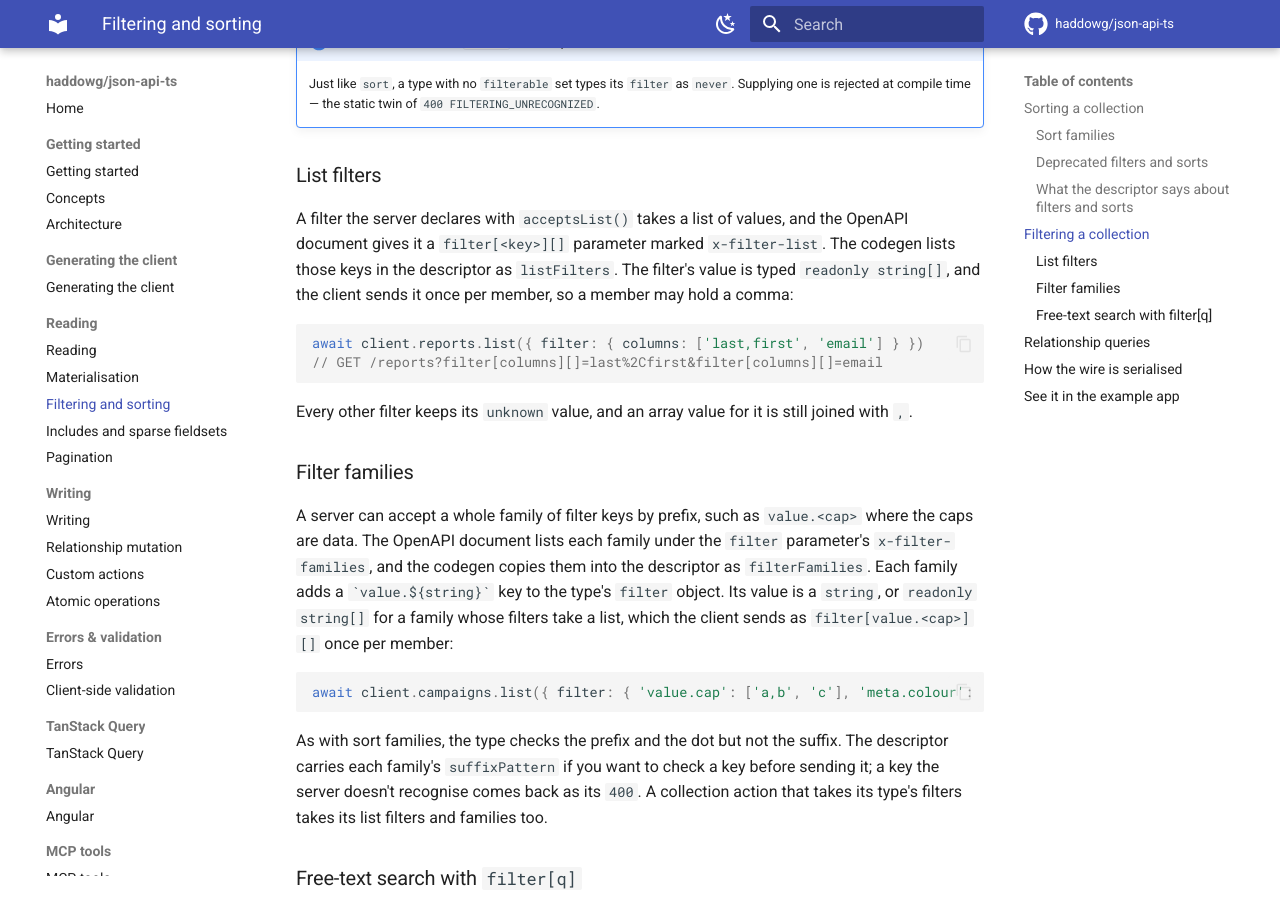
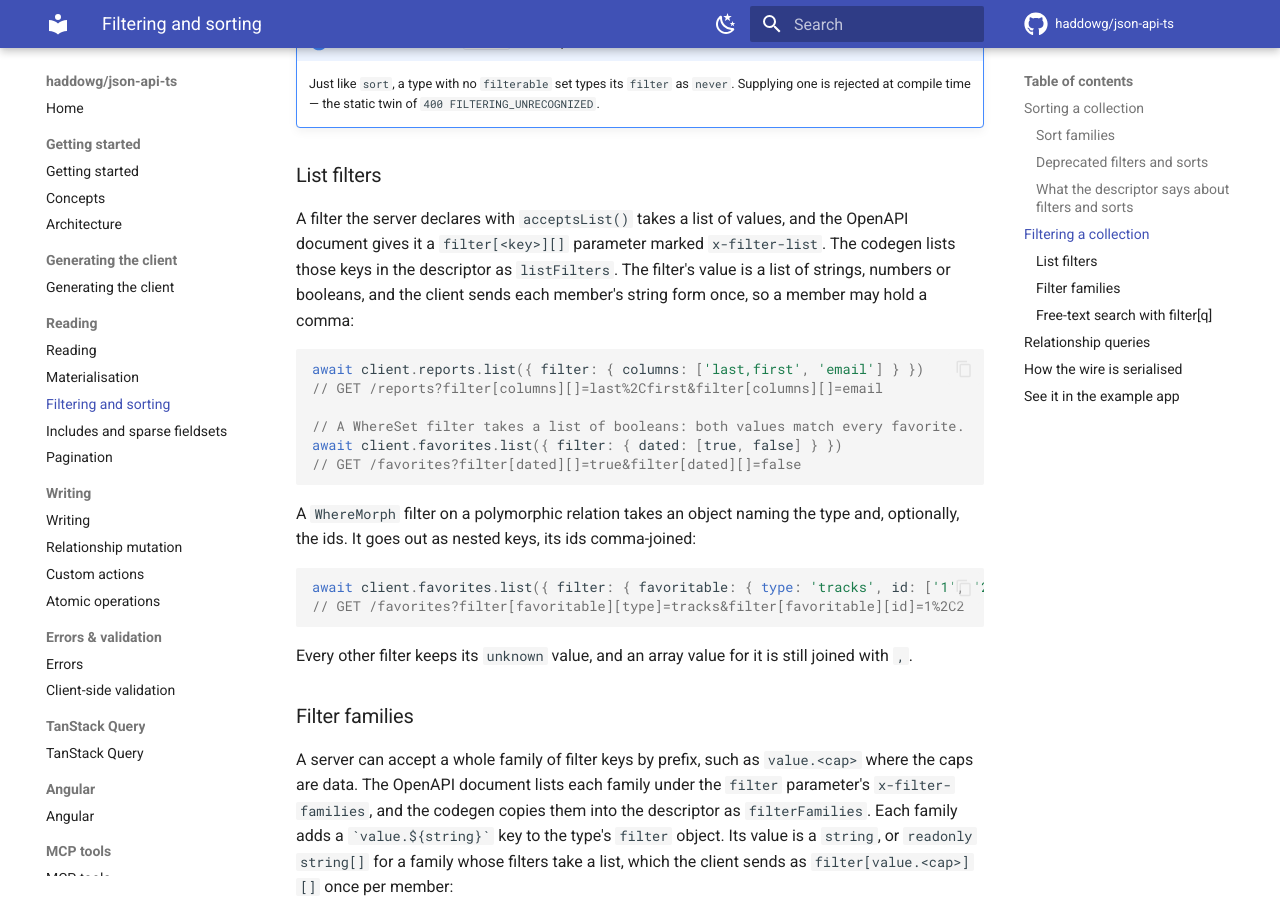
Before and after one commit to haddowg/json-api-ts, an MkDocs documentation site: the page built from docs/filtering-and-sorting.md, in a window 1280 px wide and 900 px high, scrolled down 2665 px. Built offline with MkDocs 1.6.1 and Material for MkDocs 9.7.7, drawn with Linux system fonts in a browser that asks for light colours; comment, search, counter and statistics services are not loaded.

Commit message:
feat(client): take numbers and booleans in a list filter
A list filter's value was typed as a list of strings. A WhereSet filter takes a list of booleans, such as the catalog's dated filter on favorites, and a list filter over a numeric column takes numbers, so the caller had to stringify each member for the type to accept it. The client already sends each member's string form, so the value is now a list of the new ListFilterMember type, which is a string, number or boolean. Code that passed strings keeps compiling.

The filtering page shows a WhereSet filter taking both booleans and a WhereMorph filter going out as nested keys.

````diff
--- a/docs/filtering-and-sorting.md
+++ b/docs/filtering-and-sorting.md
@@ -84,11 +84,22 @@ Here `filter.title` is valid because `albums` advertises `title` (alongside `q`,
 
 ### List filters
 
-A filter the server declares with `acceptsList()` takes a list of values, and the OpenAPI document gives it a `filter[<key>][]` parameter marked `x-filter-list`. The codegen lists those keys in the descriptor as `listFilters`. The filter's value is typed `readonly string[]`, and the client sends it once per member, so a member may hold a comma:
+A filter the server declares with `acceptsList()` takes a list of values, and the OpenAPI document gives it a `filter[<key>][]` parameter marked `x-filter-list`. The codegen lists those keys in the descriptor as `listFilters`. The filter's value is a list of strings, numbers or booleans, and the client sends each member's string form once, so a member may hold a comma:
 
 ```ts
 await client.reports.list({ filter: { columns: ['last,first', 'email'] } })
 // GET /reports?filter[columns][]=last%2Cfirst&filter[columns][]=email
+
+// A WhereSet filter takes a list of booleans: both values match every favorite.
+await client.favorites.list({ filter: { dated: [true, false] } })
+// GET /favorites?filter[dated][]=true&filter[dated][]=false
+```
+
+A `WhereMorph` filter on a polymorphic relation takes an object naming the type and, optionally, the ids. It goes out as nested keys, its ids comma-joined:
+
+```ts
+await client.favorites.list({ filter: { favoritable: { type: 'tracks', id: ['1', '2'] } } })
+// GET /favorites?filter[favoritable][type]=tracks&filter[favoritable][id]=1%2C2
 ```
 
 Every other filter keeps its `unknown` value, and an array value for it is still joined with `,`.
````
Also changed, not shown: 2 other files.
